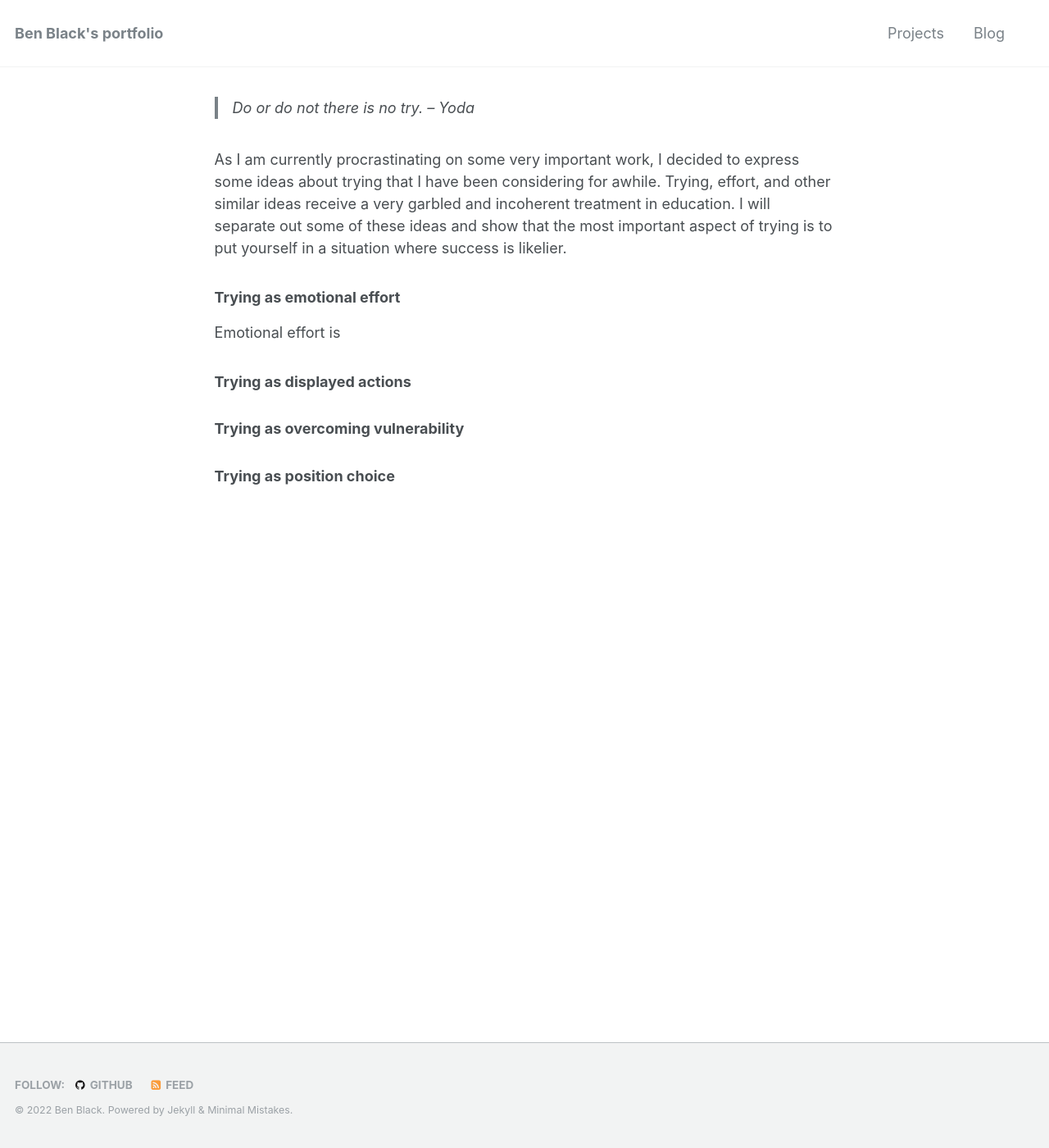
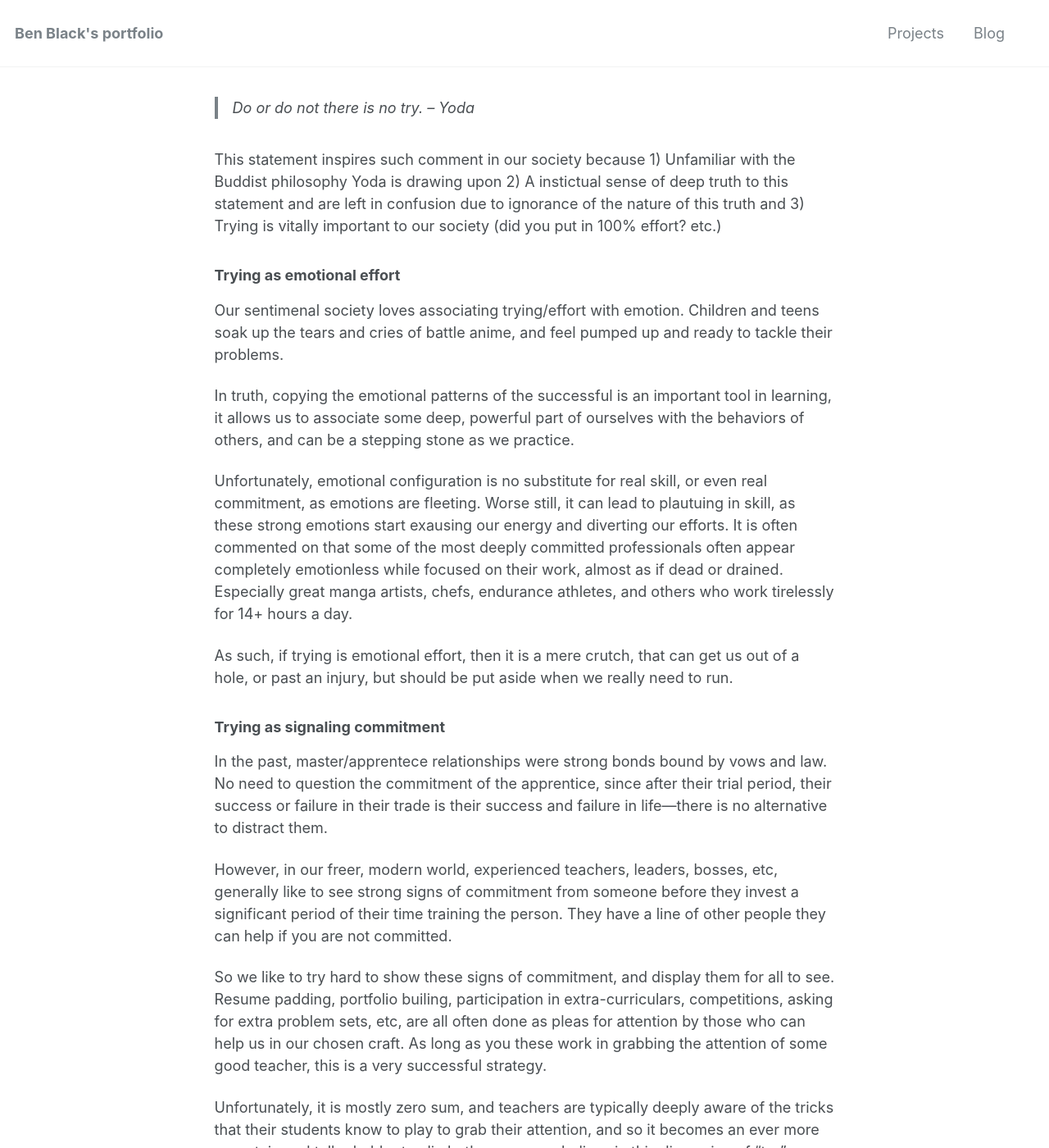
Before and after one commit to benblack769/benblack769.github.io, a Jekyll site: the page built from posts/archive/ungarbling/trying-failing.md, in a window 1280 px wide and 1400 px high. Shown: the whole window at 82% size. Built offline with Jekyll 4.4.1, drawn with Linux system fonts in a browser that asks for light colours; our own code applies the rules of GitHub Pages for plain Markdown files; some of the changed text lies outside the part shown.

Commit message:
finished trying/failing post

```diff
--- a/posts/archive/ungarbling/trying-failing.md
+++ b/posts/archive/ungarbling/trying-failing.md
@@ -1,12 +1,34 @@
 
  > Do or do not there is no try. -- Yoda
 
- As I am currently procrastinating on some very important work, I decided to express some ideas about trying that I have been considering for awhile. Trying, effort, and other similar ideas receive a very garbled and incoherent treatment in education. I will separate out some of these ideas and show that the most important aspect of trying is to put yourself in a situation where success is likelier.
+This statement inspires such comment in our society because 1) Unfamiliar with the Buddist philosophy Yoda is drawing upon 2) A instictual sense of deep truth to this statement and are left in confusion due to ignorance of the nature of this truth and 3) Trying is vitally important to our society (did you put in 100% effort? etc.)
 
 ### Trying as emotional effort
 
-Emotional effort is
+Our sentimenal society loves associating trying/effort with emotion. Children and teens soak up the tears and cries of battle anime, and feel pumped up and ready to tackle their problems.
 
-### Trying as displayed actions
+In truth, copying the emotional patterns of the successful is an important tool in learning, it allows us to associate some deep, powerful part of ourselves with the behaviors of others, and can be a stepping stone as we practice.
+
+Unfortunately, emotional configuration is no substitute for real skill, or even real commitment, as emotions are fleeting. Worse still, it can lead to plautuing in skill, as these strong emotions start exausing our energy and diverting our efforts. It is often commented on that some of the most deeply committed professionals often appear completely emotionless while focused on their work, almost as if dead or drained. Especially great manga artists, chefs, endurance athletes, and others who work tirelessly for 14+ hours a day.
+
+As such, if trying is emotional effort, then it is a mere crutch, that can get us out of a hole, or past an injury, but should be put aside when we really need to run.
+
+### Trying as signaling commitment
+
+In the past, master/apprentece relationships were strong bonds bound by vows and law. No need to question the commitment of the apprentice, since after their trial period, their success or failure in their trade is their success and failure in life---there is no alternative to distract them.
+
+However, in our freer, modern world, experienced teachers, leaders, bosses, etc, generally like to see strong signs of commitment from someone before they invest a significant period of their time training the person. They have a line of other people they can help if you are not committed.
+
+So we like to try hard to show these signs of commitment, and display them for all to see. Resume padding, portfolio builing, participation in extra-curriculars, competitions, asking for extra problem sets, etc, are all often done as pleas for attention by those who can help us in our chosen craft. As long as you these work in grabbing the attention of some good teacher, this is a very successful strategy.
+
+Unfortunately, it is mostly zero sum, and teachers are typically deeply aware of the tricks that their students know to play to grab their attention, and so it becomes an ever more uncertain and taller ladder to climb, the more one belives in this dimension of "try". Worse still, one can confuse these efforts to signal attention with actual accomplishment, later leading to confusion and mistrust in their own judgement or the judgement of others, when they start to confront the nature of real achivement (i.e. the difference between winning a mathmatics competition in high school vs publishing a mathmatics paper in a university, or ).
+
 ### Trying as overcoming vulnerability
+
+Vulnerability is important in establishing relationships in all walks of life, including our relationship with our work and mentors. But many of us attempt to shield ourselves, by obsuring our real weaknesses, hiding our real strengths, and failing to truth in others.
+
+Overcoming these sheilds and being vulnerable in our learnings can be one way in which we "try" to improve. But be ware, that vulnerability is an adventure that will lead you through all sorts of trouble. Many mentors and peers may not know how to deal with our raw selves, or may be unworthy of our trust. We may find that our deeply ingranined habits and experiences work better with a neighboring field, and be led around for awhile. In the worst case, you may find yourself adrift, lost in the wilderness, with a mixed set of experiences that is a foundation for nothing.
+
 ### Trying as position choice
+
+Taking plenty of time to investigate various options, and choosing the best way to situate yourself, your emotions, your relationships, your vulernabilities is the last way to try. This colder, more calculating focus on long term success can maximize the benefits of our prior learning and experiences when building future ones, but can lead to needless wasted opportunities and pride.
```
